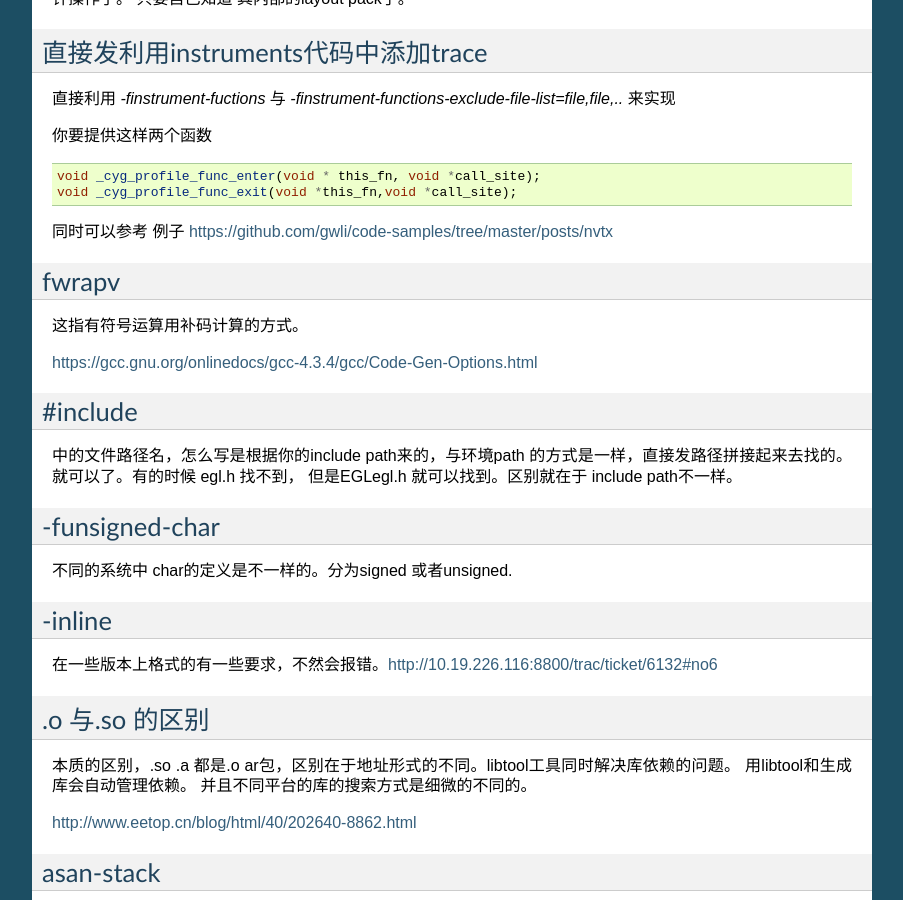
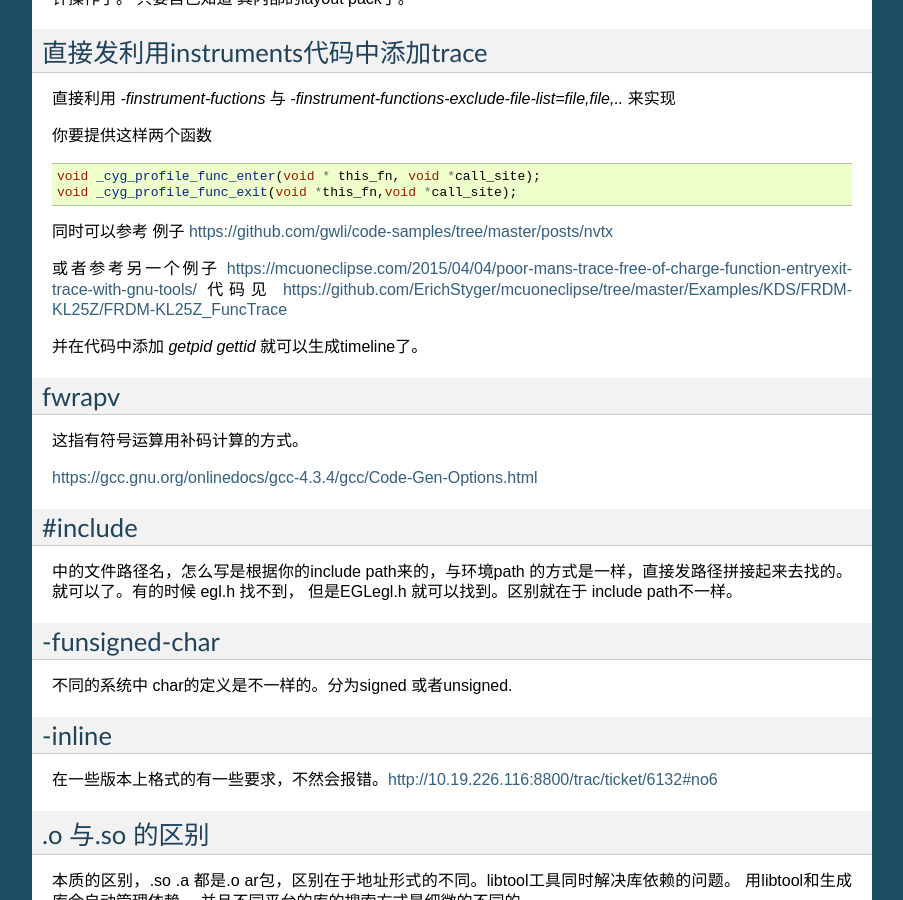
Before and after one commit to gwli/Programming, a Sphinx documentation site: the page built from source/content/Stage_3/Compiler/gcc.rst, in a window 1280 px wide and 900 px high, scrolled down 1729 px. Shown: the whole window, without its empty margins (198-1101 px from the left). Built offline with Sphinx 7.4.7, drawn with Linux system fonts in a browser that asks for light colours; cross-references to code outside the pages are shown as plain code.

Commit message:
getpid and gettid in the intrument function

```diff
--- a/source/content/Stage_3/Compiler/gcc.rst
+++ b/source/content/Stage_3/Compiler/gcc.rst
@@ -104,8 +104,11 @@ http://stackoverflow.com/questions/98650/what-is-the-strict-aliasing-rule
 
 同时可以参考 例子  https://github.com/gwli/code-samples/tree/master/posts/nvtx
 
+或者参考另一个例子 https://mcuoneclipse.com/2015/04/04/poor-mans-trace-free-of-charge-function-entryexit-trace-with-gnu-tools/ 代码见
+https://github.com/ErichStyger/mcuoneclipse/tree/master/Examples/KDS/FRDM-KL25Z/FRDM-KL25Z_FuncTrace
 
 
+并在代码中添加 *getpid* *gettid* 就可以生成timeline了。
 
 fwrapv
 ======
```
